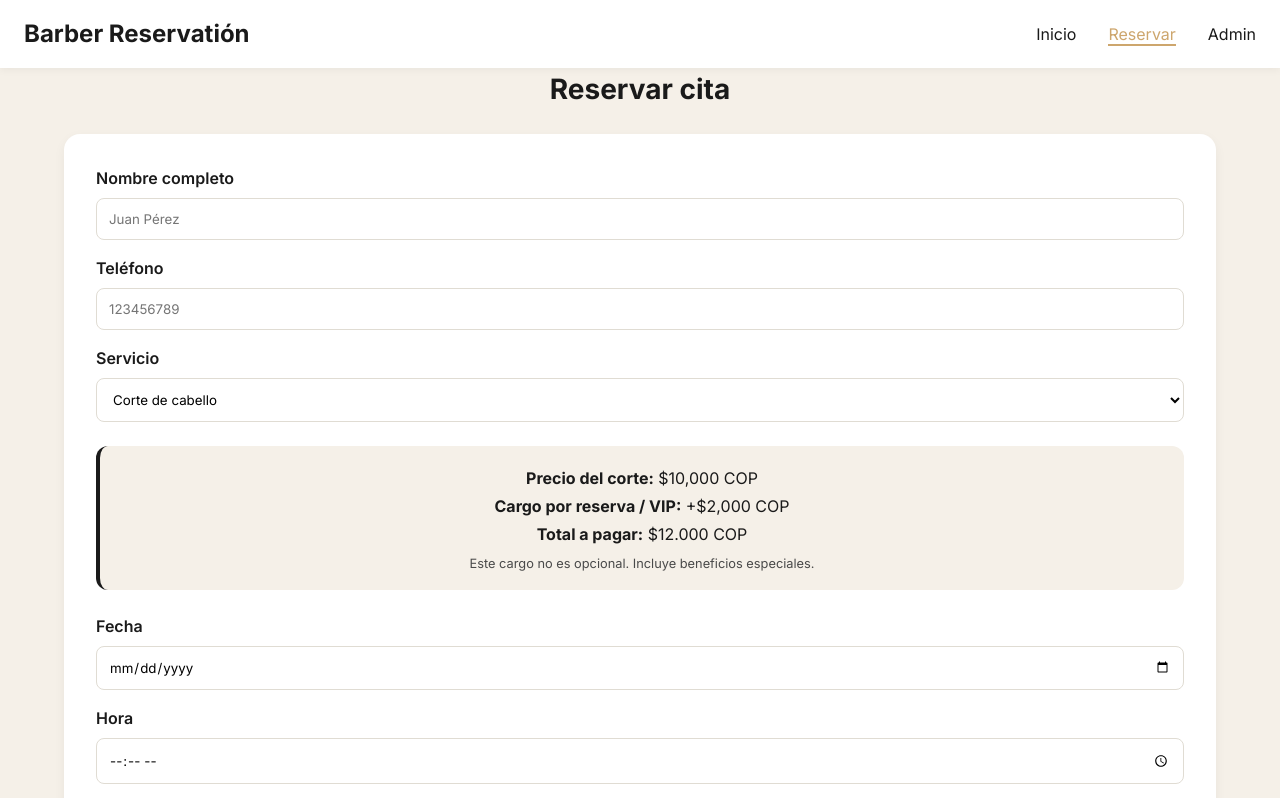
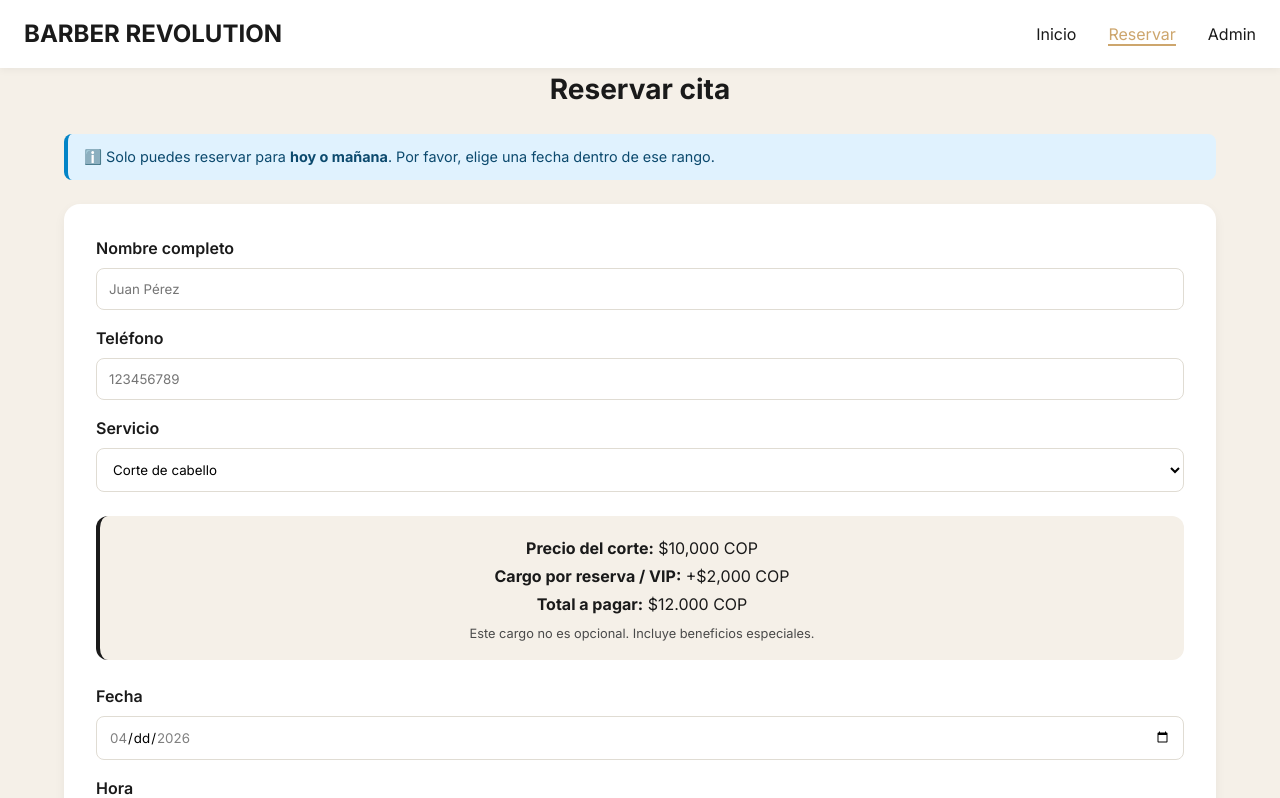
Before and after one commit to juanmacar10/barber-app, a React (Vite) app: page /reservar in a window 1280 px wide. Shown: the top 798 px of the page. Built offline with nearby package versions, Linux system fonts and the light colour scheme; no server answers.

Commit message:
Restringir reservas solo a hoy y mañana en BookingPage

```diff
--- a/src/components/input/Input.jsx
+++ b/src/components/input/Input.jsx
@@ -1,6 +1,15 @@
 import './Input.scss'
 
-export const Input = ({ label, type = 'text',name, value, onChange, placeholder, required = false }) => {
+export const Input = ({
+  label,
+  type = 'text',
+  name,
+  value,
+  onChange,
+  placeholder,
+  required = false,
+  ...rest //Captura el resto de props (min, max, etc.) por lo que no es necesario especificarlos
+}) => {
   return (
     <div className="input-group">
       {label && <label className="input-group__label">{label}</label>}
@@ -12,6 +21,7 @@ export const Input = ({ label, type = 'text',name, value, onChange, placeholder,
         onChange={onChange}
         placeholder={placeholder}
         required={required}
+        {...rest}   // Esparce las props adicionales al input
       />
     </div>
   )
--- a/src/components/navbar/NavBar.jsx
+++ b/src/components/navbar/NavBar.jsx
@@ -5,7 +5,7 @@ export const NavBar = () => {
   return (
         <nav className="navbar">
             <div className="navbar__container">
-                <Link to="/" className="navbar__logo">Barber Reservatión</Link>
+                <Link to="/" className="navbar__logo">BARBER REVOLUTION</Link>
                 <ul className="navbar__links">
                     <li>
                         <NavLink
--- a/src/pages/booking/BookingPage.jsx
+++ b/src/pages/booking/BookingPage.jsx
@@ -9,6 +9,14 @@ export const BookingPage = () => {
   const PRECIO_BASE = 10000;
   const PRECIO_ADICIONAL = 2000;
   const total = PRECIO_BASE + PRECIO_ADICIONAL;
+
+  // Calcular fechas mínima (hoy) y máxima (mañana)
+  const today = new Date();
+  const tomorrow = new Date(today);
+  tomorrow.setDate(today.getDate() + 1);
+
+  const minDate = today.toISOString().split('T')[0];
+  const maxDate = tomorrow.toISOString().split('T')[0];
 
   const [formData, setFormData] = useState({
     nombre: '',
@@ -37,6 +45,13 @@ export const BookingPage = () => {
       return;
     }
 
+    // Validar que la fecha esté entre hoy y mañana
+    if (formData.fecha < minDate || formData.fecha > maxDate) {
+      setError(`Solo puedes reservar para hoy (${minDate}) o mañana (${maxDate})`);
+      setLoading(false);
+      return;
+    }
+
     try {
       const reserva = {
         ...formData,
@@ -45,7 +60,7 @@ export const BookingPage = () => {
         createdAt: new Date()
       };
       await addDoc(collection(db, 'reservas'), reserva);
-      setSuccess('✅ Reserva creada exitosamente, recibiras un mensaje de confirmación por WhatsApp');
+      setSuccess('✅ Reserva creada exitosamente, recibirás un mensaje de confirmación por WhatsApp');
       setFormData({
         nombre: '',
         telefono: '',
@@ -64,6 +79,10 @@ export const BookingPage = () => {
   return (
     <div className="container booking-page">
       <h1>Reservar cita</h1>
+
+      <div className="info-message">
+        ℹ️ Solo puedes reservar para <strong>hoy o mañana</strong>. Por favor, elige una fecha dentro de ese rango.
+      </div>
 
       <form onSubmit={handleSubmit} className="booking-form">
         <Input
@@ -110,7 +129,9 @@ export const BookingPage = () => {
           type="date"
           value={formData.fecha}
           onChange={handleChange}
-          placeholder="2025-10-20"
+          min={minDate}   // fecha mínima: hoy
+          max={maxDate}   // fecha máxima: mañana
+          placeholder="2025-10-25"
           required
         />
         <Input
--- a/src/pages/booking/BookingPage.scss
+++ b/src/pages/booking/BookingPage.scss
@@ -95,3 +95,15 @@
         padding: 0.75rem;
     }
 }
+
+
+//mensaje de información de horarios
+.info-message {
+    background-color: #e0f2fe;
+    border-left: 4px solid #0284c7;
+    border-radius: 0.5rem;
+    padding: 0.75rem 1rem;
+    margin-bottom: 1.5rem;
+    font-size: 0.9rem;
+    color: #0c4a6e;
+}
```
Lines whose indentation alone changed are shown as unchanged.
